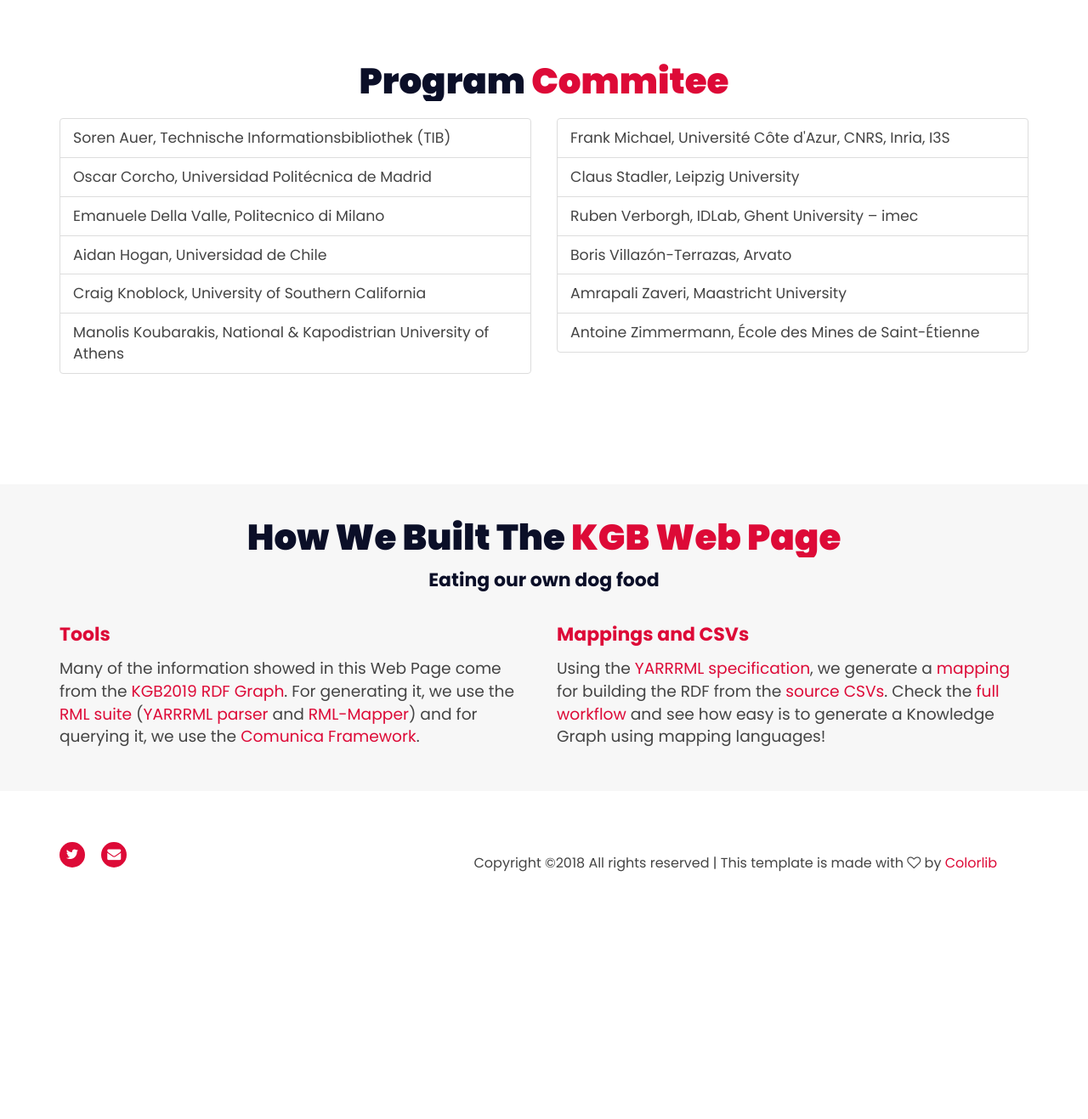
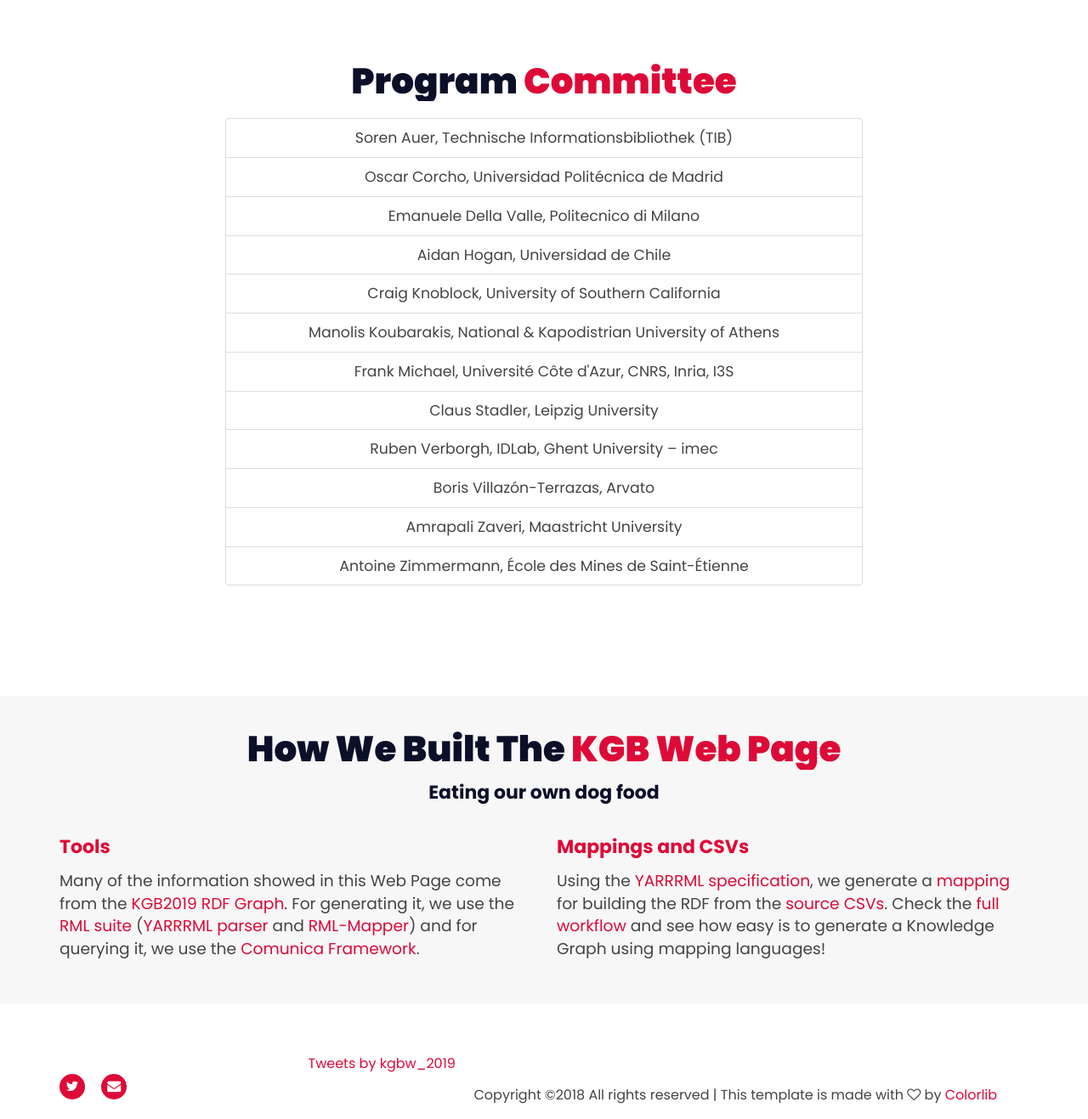
Before and after one commit to kgb-workshop/website, an Eleventy site: page index.html in a window 1280 px wide. Shown: the part 5620-6937 px from the top of the page at 85% size. Before the commit the page ends 6721 px from the top, so only its background shows below. Built offline with nearby package versions, Linux system fonts and the light colour scheme; Eleventy itself is replaced by a stand-in of ours; files that its build step writes are made by us from their sources; no server answers; what @comunica/actor-init-sparql-rdfjs, n3, q would draw is missing.

Commit message:
change pc list

```diff
--- a/css/style.css
+++ b/css/style.css
@@ -1069,8 +1069,6 @@ textarea.input {
   flex-direction: column;
 }
 
-
-
 /*=========================================================
 	RESPONSIVE
 ===========================================================*/
--- a/index.html
+++ b/index.html
@@ -269,10 +269,9 @@
 				<!-- cta content -->
 				<div class="col-md-8 col-md-offset-2">
 					<div class="section-title">
-					<h2 class="title" style="margin-bottom: 30pt;"><span>Program</span></h2>
-				</div>
+						<h2 class="title" style="margin-bottom: 30pt;"><span>Program</span></h2>
+					</div>
 						<div class="event">
-
 							<div class="event-content">
 								<!--<p class="event-time"><i class="fa fa-clock-o"></i> 8 : 00 AM - 11 : 00 AM</p>-->
 								<h3 class="event-title">Keynote</h3>
@@ -281,7 +280,6 @@
 								<!--<p>By <a href="#">John Doe</a></p>-->
 							</div>
 						</div>
-
 				</div>
 				<!-- /cta content -->
 			</div>
@@ -524,12 +522,12 @@
 			<div class="row">
 				<!-- section title -->
 				<div class="section-title">
-					<h3 class="title"><span>Program</span> <span style="color: #dd0a37;">Commitee</span></h3>
+					<h3 class="title"><span>Program</span> <span style="color: #dd0a37;">Committee</span></h3>
 				</div>
 				<!-- /section title -->
 
 				<!-- sponsor -->
-				<div class="col-md-6 col-sm-4 col-xs-6">
+				<div class="col-md-8 col-sm-6 col-xs-8 col-md-offset-2 text-center" >
 					<ul class="list-group">
 					  <li class="list-group-item">Soren Auer, Technische Informationsbibliothek (TIB)</li>
 					  <li class="list-group-item">Oscar Corcho, Universidad Politécnica de Madrid</li>
@@ -537,11 +535,6 @@
 					  <li class="list-group-item">Aidan Hogan, Universidad de Chile</li>
 					  <li class="list-group-item">Craig Knoblock, University of Southern California</li>
 					  <li class="list-group-item">Manolis Koubarakis, National & Kapodistrian University of Athens</li>
-					</ul>
-				</div>
-
-				<div class="col-md-6 col-sm-4 col-xs-6">
-					<ul class="list-group">
 					  <li class="list-group-item">Frank Michael, Université Côte d'Azur, CNRS, Inria, I3S</li>
 					  <li class="list-group-item">Claus Stadler, Leipzig University</li>
 					  <li class="list-group-item">Ruben Verborgh, IDLab, Ghent University – imec</li>
@@ -595,6 +588,7 @@
 				</div>
 
 
+
 				<!-- /section title -->
 
 				<!-- contact
@@ -636,6 +630,12 @@
 	<footer id="footer">
 		<!-- container -->
 		<div class="container">
+
+			<div class="row">
+				<div class="col-md-6 col-md-offset-3">
+					<a class="twitter-timeline" href="https://twitter.com/kgbw_2019?ref_src=twsrc%5Etfw">Tweets by kgbw_2019</a> <script async src="https://platform.twitter.com/widgets.js" charset="utf-8"></script>
+				</div>
+			</div>
 			<!-- row -->
 			<div class="row">
 
@@ -652,7 +652,7 @@
 
 				<div class="col-md-2">
 					<div class="contact-social">
-						<a href="http://twitter.com/rml_io"><i class="fa fa-twitter"></i></a>
+						<a href="http://twitter.com/kgbw_2019"><i class="fa fa-twitter"></i></a>
 						<a href="mailto:dchaves@fi.upm.es"><i class="fa fa-envelope"></i></a>
 					</div>
 				</div>
```
